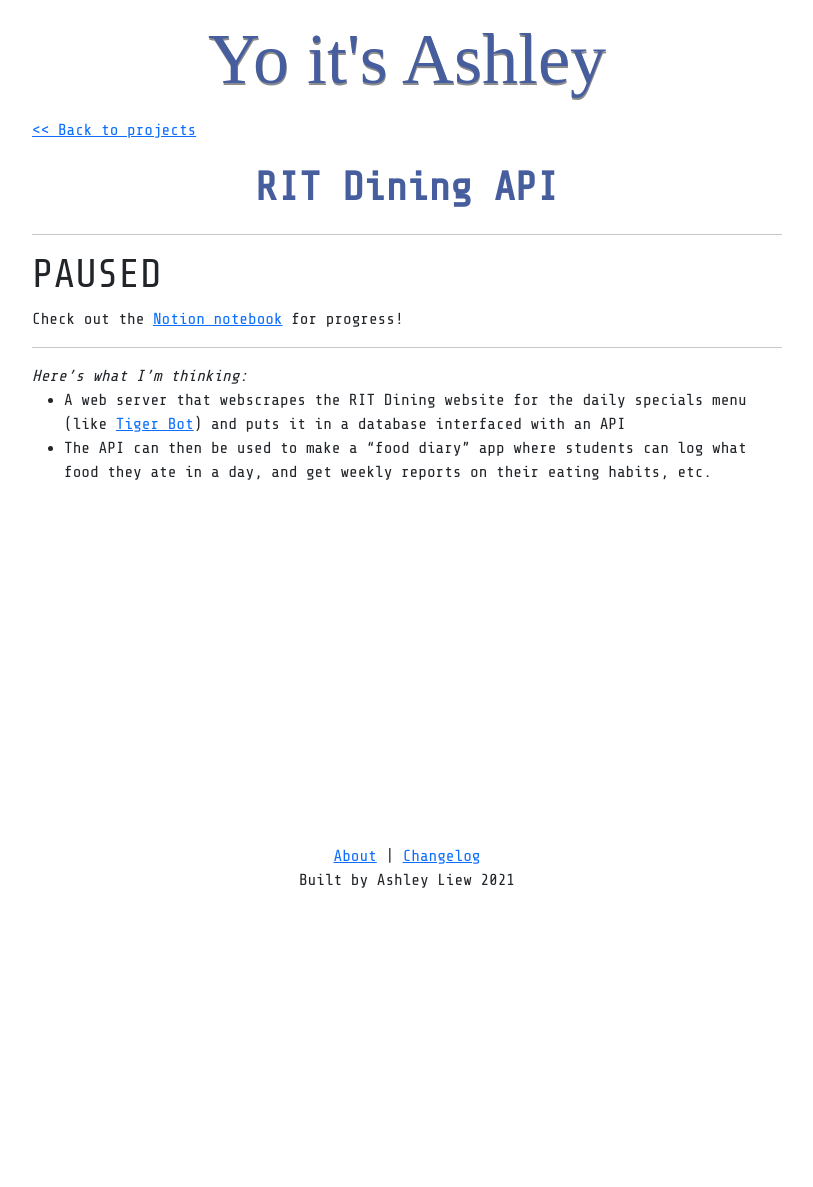
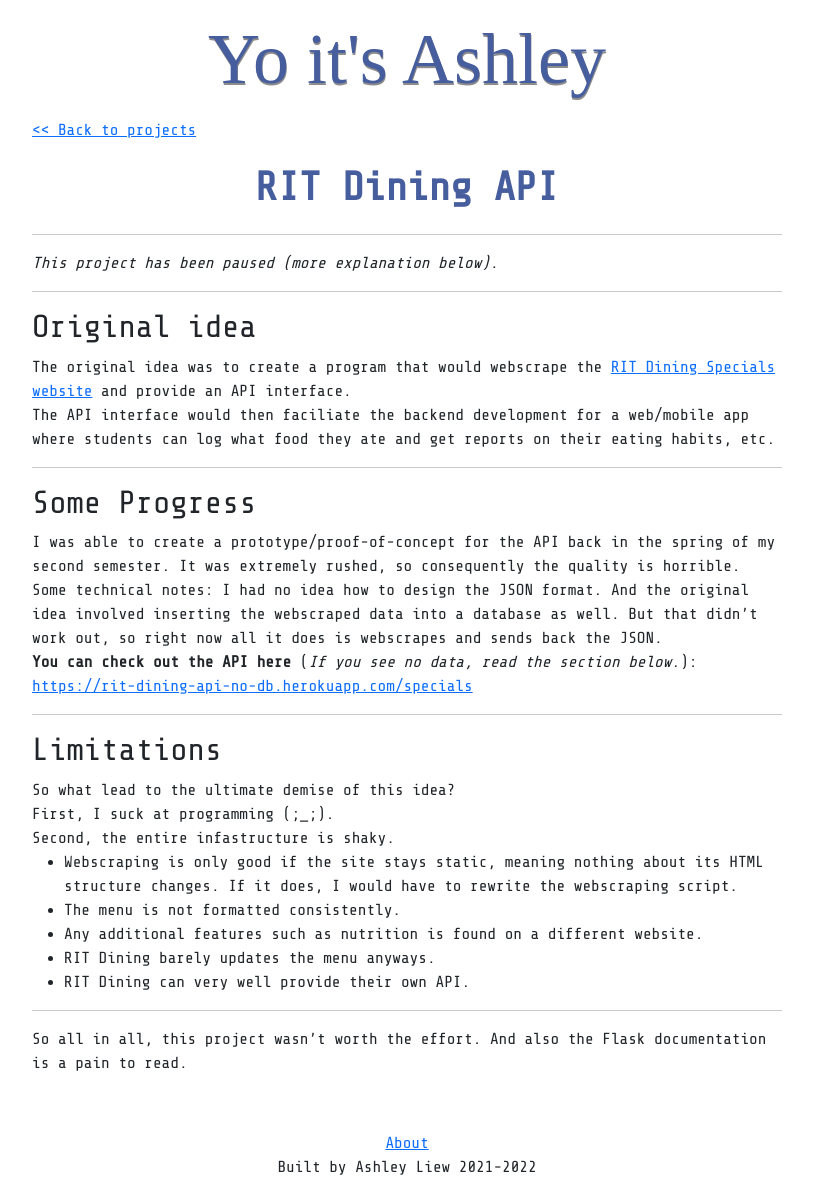
Before and after one commit to brainuser5705/personal-website, a Jekyll site: the page built from _projects/rit-dining-api.md, in a window 1280 px wide. Shown: the whole page, without its empty margins (233-1046 px from the left). Built offline with Jekyll 4.4.1, drawn with Linux system fonts in a browser that asks for light colours; some web fonts are replaced; before the commit the page ends 900 px from its top, so only the background shows below that.

Commit message:
updates i guess

```diff
--- a/_layouts/default.html
+++ b/_layouts/default.html
@@ -33,9 +33,8 @@
         </main>
 
         <footer class="text-center py-2">
-            <span><a href="/about.html">About</a></span> |
-            <span><a href="/changelog">Changelog</a></span>
-            <div>Built by Ashley Liew 2021</div>
+            <span><a href="/about.html">About</a></span>
+            <div>Built by Ashley Liew 2021-2022</div>
         </footer>
 
     <script src="https://cdn.jsdelivr.net/npm/bootstrap@5.1.3/dist/js/bootstrap.bundle.min.js" integrity="sha384-ka7Sk0Gln4gmtz2MlQnikT1wXgYsOg+OMhuP+IlRH9sENBO0LRn5q+8nbTov4+1p" crossorigin="anonymous"></script>
--- a/_projects/rit-dining-api.md
+++ b/_projects/rit-dining-api.md
@@ -4,15 +4,45 @@
 time: December 2021
 tags: api web-dev webscraping data collab
 permalink: /rit-dining-api
+github: /rit-dining-api-no-db
 image: https://www.rit.edu/fa/diningservices/sites/rit.edu.fa.diningservices/files/styles/dining_loc_lg/public/ArtesanoView.jpg?itok=4lassH_0
 ---
 
-# PAUSED
+*This project has been paused (more explanation below)*.
 
-Check out the [Notion notebook](https://petalite-subway-eb3.notion.site/RIT-Dining-API-18031e24752c4db38dc15d894fd4b3f1) for progress!
+---
 
-----
+## Original idea
 
-*Here's what I'm thinking:*
-- A web server that webscrapes the RIT Dining website for the daily specials menu (like [Tiger Bot](/tiger-bot)) and puts it in a database interfaced with an API
-- The API can then be used to make a "food diary" app where students can log what food they ate in a day, and get weekly reports on their eating habits, etc.
+The original idea was to create a program that would webscrape the [RIT Dining Specials website](https://www.rit.edu/fa/diningservices/daily-specials) and provide an API interface.
+
+The API interface would then faciliate the backend development for a web/mobile app where students can log what food they ate and get reports on their eating habits, etc.
+
+---
+
+## Some Progress
+
+I was able to create a prototype/proof-of-concept for the API back in the spring of my second semester. It was extremely rushed, so consequently the quality is horrible.
+
+Some technical notes: I had no idea how to design the JSON format. And the original idea involved inserting the webscraped data into a database as well. But that didn't work out, so right now all it does is webscrapes and sends back the JSON.
+
+**You can check out the API here** (*If you see no data, read the section below.*): [https://rit-dining-api-no-db.herokuapp.com/specials](https://rit-dining-api-no-db.herokuapp.com/specials)
+
+---
+
+## Limitations
+
+So what lead to the ultimate demise of this idea?
+
+First, I suck at programming (;_;).
+
+Second, the entire infastructure is shaky.
+- Webscraping is only good if the site stays static, meaning nothing about its HTML structure changes. If it does, I would have to rewrite the webscraping script.
+- The menu is not formatted consistently.
+- Any additional features such as nutrition is found on a different website.
+- RIT Dining barely updates the menu anyways.
+- RIT Dining can very well provide their own API.
+
+---
+
+So all in all, this project wasn't worth the effort. And also the Flask documentation is a pain to read.
```
Also changed, not shown: _projects/auto-emailer.md (+1 -1 lines), _projects/cmdline-minesweeper.md (+2 -6 lines), _projects/extract-spotify.md (+1 -1 lines), _projects/geotify.md (deleted, +0 -92 lines), _projects/statify.md (added, +99 -0 lines), README.md (added), _projects/sli-scripts.md (deleted), assets/images/geotify-landing.jpeg (added), assets/images/geotify-results.jpeg (added).
